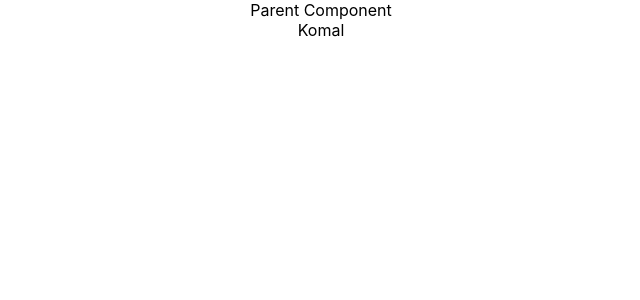
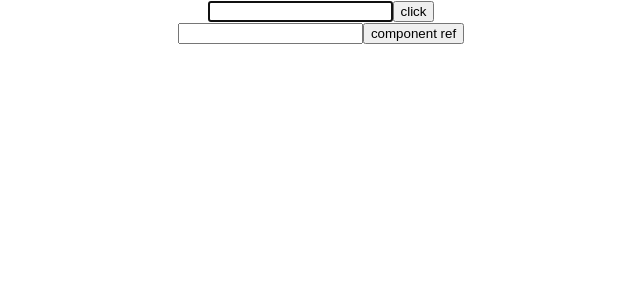
Before and after one commit to komal-jaiswal/ReactJS, a React (Create React App) app: page / in a window 1280 px wide. Shown: the top 300 px of the page, without its empty margins (319-959 px from the left). Built offline with nearby package versions, Linux system fonts and the light colour scheme.

Commit message:
refdemo and component ref

```diff
--- a/src/App.js
+++ b/src/App.js
@@ -20,12 +20,14 @@
 import Fragment from './components/Fragment'
 import Table from './components/Table';
 import ParentCompo from './components/ParentCompo'
+import RefDemo from './components/RefDemo';
 
 function App() {
   return (
     <div className="App">
-      <ParentCompo></ParentCompo>
-      {/* <Table></Table>
+      <RefDemo></RefDemo>
+      {/*<ParentCompo></ParentCompo>
+       <Table></Table>
       <Fragment></Fragment> */}
       {/* <LifecycleA></LifecycleA>
       <Form></Form> */}
--- /dev/null
+++ b/src/components/RefDemo.js
@@ -0,0 +1,34 @@
+import React, { Component } from 'react'
+
+class RefDemo extends Component {
+    constructor(props) {
+        super(props)
+        this.inputRef = React.createRef()
+        this.componentRef=React.createRef()
+    }
+
+    componentDidMount() {
+        console.log(this.inputRef)
+        this.inputRef.current.focus()
+    }
+    handler = () => {
+        alert(this.inputRef.current.value)
+    }
+
+    clickHandler=()=>{
+        this.componentRef.current.focus()
+    }
+    render() {
+        return (
+            <div>
+                <input type="text" ref={this.inputRef}></input>
+                <button type="button" onClick={this.handler}>click</button>
+                <br/>
+                <input type="text" ref={this.componentRef}></input>
+                <button onClick={this.clickHandler}>component ref</button>
+            </div>
+        )
+    }
+}
+
+export default RefDemo
```
Also changed, not shown: src/components/Input.js (added, +22 -0 lines).
